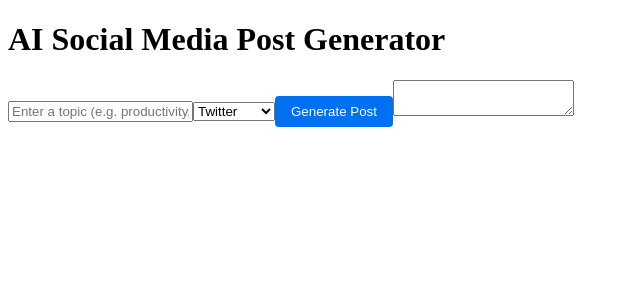
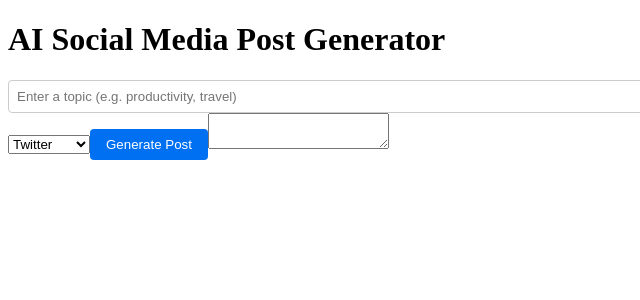
Before and after one commit to ai-social-post-generator/ai-social-post-generator, a Next.js app: page / in a window 1280 px wide. Shown: the top 300 px of the page, without its empty margins (0-640 px from the left). Built offline with nearby package versions, Linux system fonts and the light colour scheme.

Commit message:
Update input.tsx

```diff
--- a/components/ui/input.tsx
+++ b/components/ui/input.tsx
@@ -1,14 +1,25 @@
-export function Input({ value, onChange, placeholder }: {
+// components/ui/input.tsx
+import React from 'react';
+
+type InputProps = {
   value: string;
   onChange: (e: React.ChangeEvent<HTMLInputElement>) => void;
   placeholder?: string;
-}) {
+};
+
+export function Input({ value, onChange, placeholder }: InputProps) {
   return (
     <input
+      type="text"
       value={value}
       onChange={onChange}
       placeholder={placeholder}
-      className="border rounded-xl p-2 w-full"
+      style={{
+        padding: '0.5rem',
+        border: '1px solid #ccc',
+        borderRadius: '4px',
+        width: '100%',
+      }}
     />
   );
 }
```
